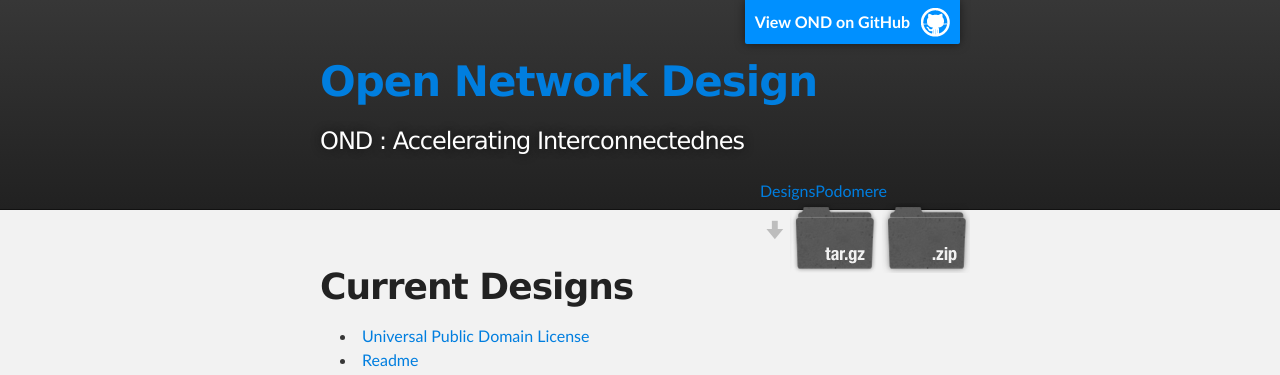
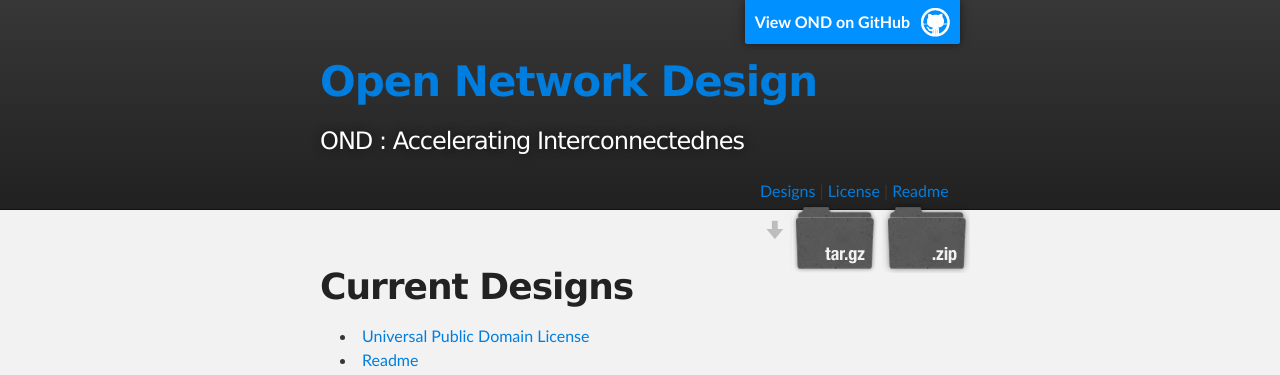
Before and after one commit to podomere/ond, a Jekyll site: the page built from designs.md, in a window 1280 px wide. Shown: the top 375 px of the page. Built offline with Jekyll 4.4.1, drawn with Linux system fonts in a browser that asks for light colours.

Commit message:
Trying to put in some navigation...

```diff
--- a/_includes/header.html
+++ b/_includes/header.html
@@ -22,7 +22,7 @@
           <h2 id="project_tagline">OND : Accelerating Interconnectednes</a></h2>
 
             <section id="downloads">
-              <a href="http://ond.podome.re/designs.html">Designs</a><a href="http://podomere.com">Podomere</a>
+              <a href="http://ond.podome.re/designs.html">Designs</a> | <a href="http://ond.podome.re/license.html">License</a> | <a href="http://ond.podome.re/readme.html">Readme</a>
               <a class="zip_download_link" href="https://github.com/podomere/ond/zipball/master">Download this project as a .zip file</a>
               <a class="tar_download_link" href="https://github.com/podomere/ond/tarball/master">Download this project as a tar.gz file</a>
             </section>
```
